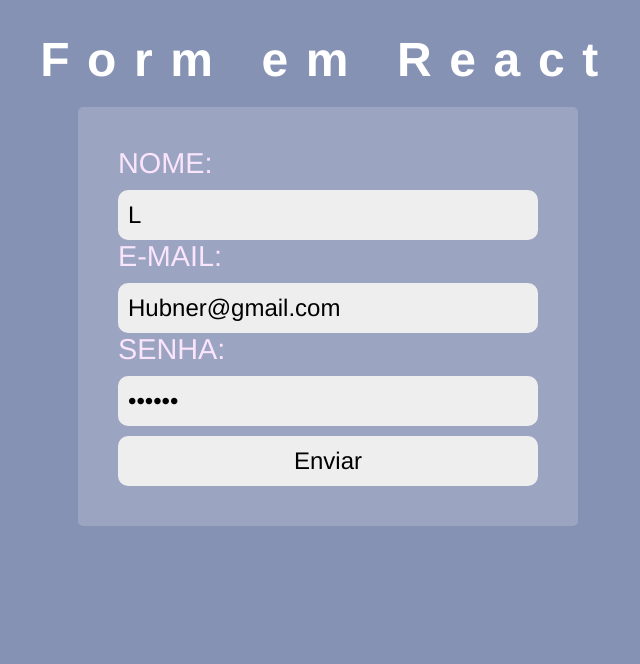
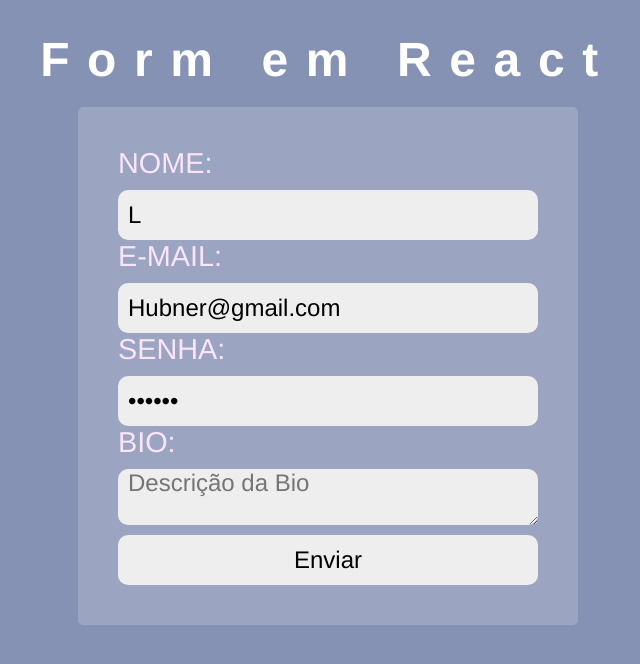
Before and after one commit to LUCASGOODPROGRAMMER/FRONT-END_ESTUDO, a React (Vite) app in the folder html_css_js_react/5_FORM_REACT/form_react/: page / in a window 1280 px wide. Shown: the top 664 px of the page, without its empty margins (312-952 px from the left). Built offline with nearby package versions, Linux system fonts and the light colour scheme.

Commit message:
textarea

```diff
--- a/html_css_js_react/5_FORM_REACT/form_react/src/components/MyForm.jsx
+++ b/html_css_js_react/5_FORM_REACT/form_react/src/components/MyForm.jsx
@@ -2,38 +2,38 @@
 
 import { useState } from "react";
 
-const MyForm = ({userName, userEmail,userPassword}) => {
+const MyForm = ({ userName, userEmail, userPassword }) => {
   // gerenciamento de dados
   const [name, setName] = useState(userName);
   const [email, setEmail] = useState(userEmail);
   const [password, setPassword] = useState(userPassword);
+  const [bio, setBio] = useState("");
 
   const handleName = (e) => {
-    setName(e.target.value)
+    setName(e.target.value);
   };
 
   const handleEmail = (e) => setEmail(e.target.value);
 
-  console.log(name, email, password);
-
   // envio de form
   const handleSubmit = (e) => {
-    e.preventDefault()
-    console.log(name, email, password)
+    e.preventDefault();
+    console.log(name, email, password, bio);
 
     // validação
     // envio
 
     // limpar form
-    setName("")
-    setEmail("")
-    setPassword("")
-  }
+    setName("");
+    setEmail("");
+    setPassword("");
+    setBio("")
+  };
 
   return (
     <>
-    {/** criando form */}
-    {/** envio de formulário */}
+      {/** criando form */}
+      {/** envio de formulário */}
       <form onSubmit={handleSubmit}>
         <div>
           <label htmlFor="name">Nome:</label>
@@ -43,7 +43,7 @@
             placeholder="Qual seu nome?"
             onChange={handleName}
             // controlled input
-            value = {name || "" }
+            value={name || ""}
           />
         </div>
         {/** label envolvendo input */}
@@ -54,7 +54,7 @@
             name="email"
             placeholder="Qual o seu E-mail"
             onChange={handleEmail}
-            value = {email}
+            value={email}
           />
         </label>
         <div>
@@ -64,9 +64,18 @@
             name="password"
             placeholder="Qual sua senha?"
             onChange={(e) => setPassword(e.target.value)}
-            value = {password || ""}
+            value={password || ""}
           />
         </div>
+        <label>
+          <span>Bio:</span>
+          <textarea
+            name="bio"
+            placeholder="Descrição da Bio"
+            onChange={(e) => setBio(e.target.value)}
+            value={bio}
+          ></textarea>
+        </label>
         <input type="submit" value="Enviar" />
       </form>
     </>
```
